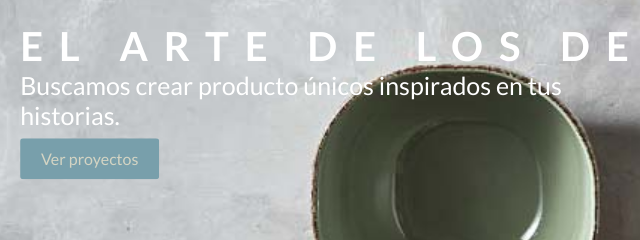
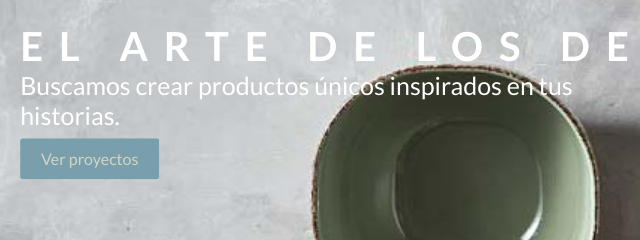
Before and after one commit to DanielPeinadoB/patioceramica, a website: page index.html in a window 1280 px wide. Shown: the part 379-619 px from the top of the page, 192-832 px from the left. Drawn offline with Linux system fonts and the light colour scheme; files whose address does not match are found by name.

Commit message:
correccion ortografica

```diff
--- a/index.html
+++ b/index.html
@@ -31,7 +31,7 @@
                 <div class="hero__texto">
                     <h1 class="latotitulo">el arte de los detalles</h1>
                     <!--<p class="latonormal">Cada una de nuestras piezas creadas lleva consigo misma los deseos de nuestros clientes.</p>-->
-                    <p class="latonormal">Buscamos crear producto únicos inspirados en tus historias.</p>
+                    <p class="latonormal">Buscamos crear productos únicos inspirados en tus historias.</p>
                     <a class="botontxt btn-pri latonormal tracking-in-contract-bck-bottom" href="proyectos.html">Ver proyectos</a>
                 </div>
             </section>
```
